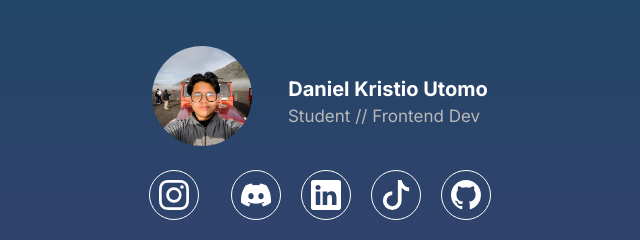
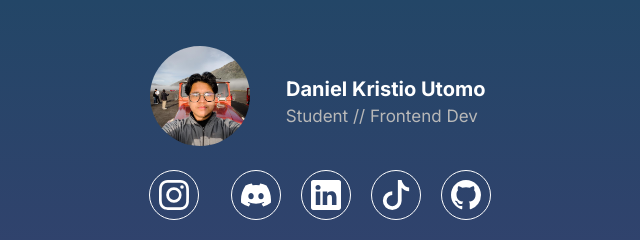
Before and after one commit to Danielkristu/Linksme, a website: page index.html in a window 1280 px wide. Shown: the top 240 px of the page, 320-960 px from the left. Drawn offline with Linux system fonts and the light colour scheme.

Commit message:
final commit

```diff
--- a/index.html
+++ b/index.html
@@ -17,7 +17,7 @@
           <div class="max-w-full ">
             <ul class="list-unstyled text-center">
               <li class="text-center flex flex-wrap align-middle justify-center">
-                <div class=" px-[325px] py-{100px} flex space-x-2 mt-[46px] ">
+                <div class=" w-[340px] h-{100px} flex space-x-2 mt-[46px] ">
                   <div class="">
                     <img src="src/img/Profile.jpeg" alt="" class="w-[100px] h-[100px] inline object-cover  mr-[20px] rounded-full">
                     </div>
```
Also changed, not shown: dist/output.css.
